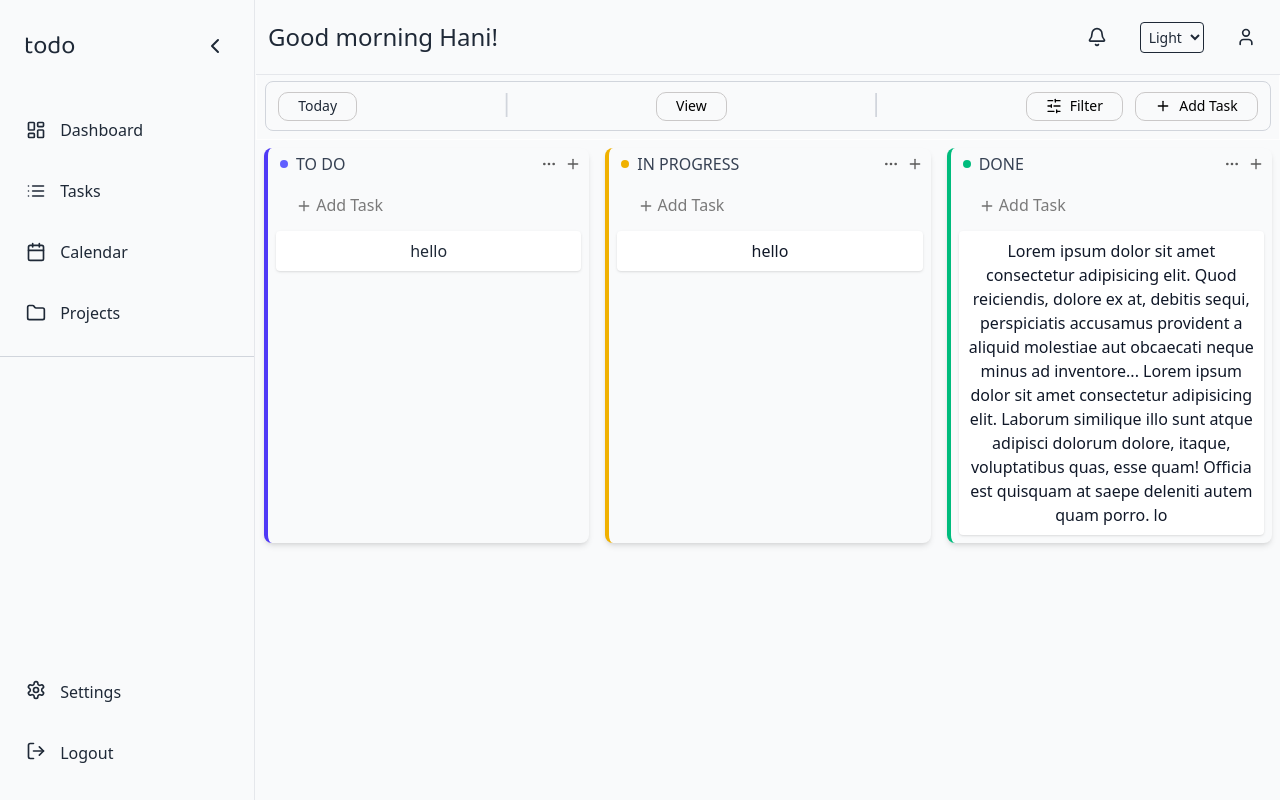
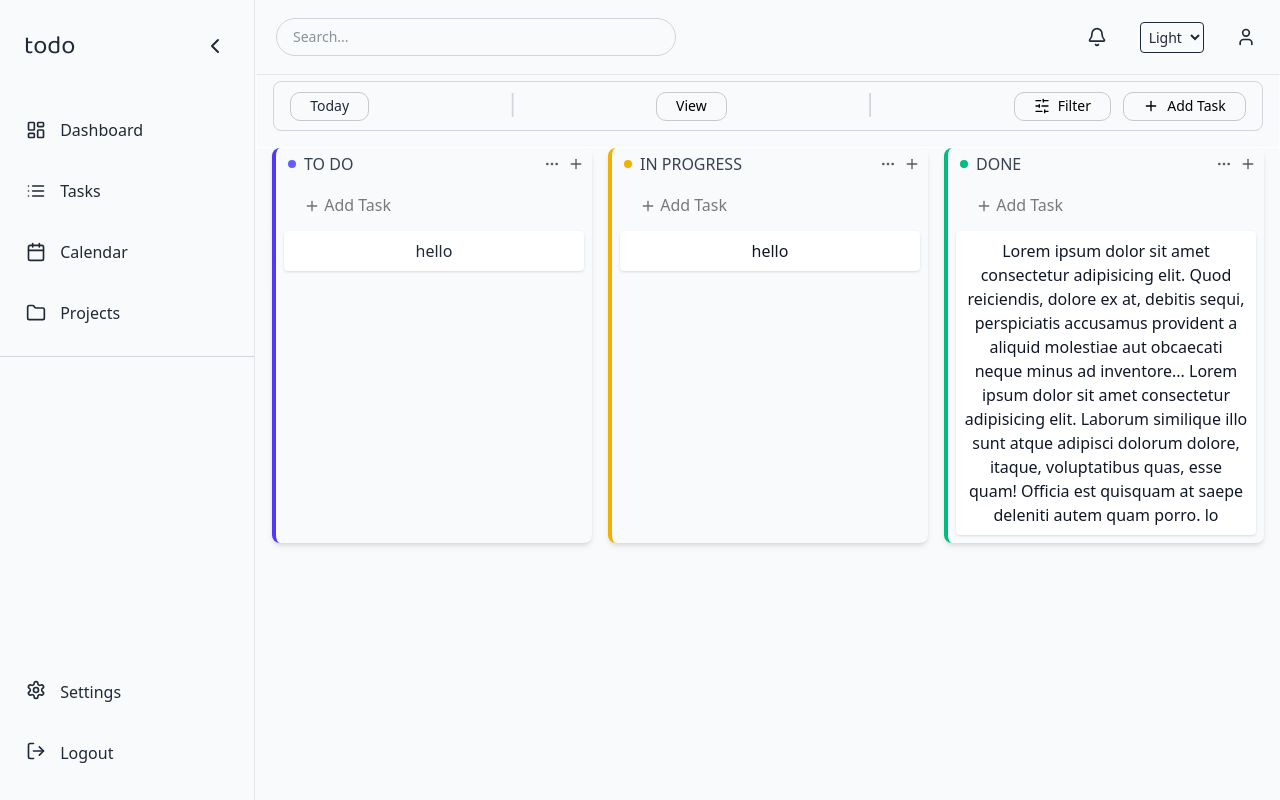
Before and after one commit to humnaliaquat/task-management-app, a React (Vite) app in the folder to-do-app/: page /tasks in a window 1280 px wide. Built offline with nearby package versions, Linux system fonts and the light colour scheme.

Commit message:
made few changes in dashboard layout, tasks page and navbar

```diff
--- a/to-do-app/src/components/Buttons.jsx
+++ b/to-do-app/src/components/Buttons.jsx
@@ -20,7 +20,7 @@ export default function Buttons({ collapsed }) {
 
   return (
     <div
-      className={`main-content flex-1  fixed top-18 right-4  bg-[#f9fafb] border p-2 z-10 ${
+      className={`main-content flex-1  fixed top-18 right-4  bg-[#f9fafb] border p-2 z-10  ${
         collapsed
           ? "left-18 w-[calc(100%-72px)]"
           : "left-64 w-[calc(100%-256px)]"
@@ -31,7 +31,7 @@ export default function Buttons({ collapsed }) {
     >
       {/* Header Row */}
       <div
-        className="header flex justify-between items-center px-3 py-1 border border-gray-300 rounded-lg  "
+        className="header flex justify-between items-center px-4 py-1 border border-gray-300 rounded-lg m-2 mt-0 "
         style={{ backgroundColor: "var(--card)", color: "var(--text)" }}
       >
         {/* Left: Date */}
--- a/to-do-app/src/components/Content.jsx
+++ b/to-do-app/src/components/Content.jsx
@@ -4,7 +4,7 @@ import { Plus, MoreHorizontal } from "lucide-react";
 export default function Content({ collapsed }) {
   return (
     <div
-      className={`absolute top-32 right-0 px-2 py-5 text-gray-900
+      className={`absolute top-32 right-0 px-4  py-5 text-gray-900
       ${collapsed ? "w-[calc(100%-72px)]" : "w-[calc(100%-256px)]"}
        overflow-y-auto`}
     >
--- a/to-do-app/src/components/Navbar.jsx
+++ b/to-do-app/src/components/Navbar.jsx
@@ -2,7 +2,7 @@ import { useContext, useState } from "react";
 import { Bell, User } from "lucide-react";
 import { ThemeContext } from "../context/ThemeContext";
 
-export default function Navbar({ collapsed }) {
+export default function Navbar({ collapsed, greetings, search }) {
   const [time, setTime] = useState(new Date());
   const { theme, toggleTheme } = useContext(ThemeContext);
 
@@ -28,9 +28,25 @@ export default function Navbar({ collapsed }) {
         color: "var(--text)",
       }}
     >
-      <h1 className="welcome text-[1.2rem] sm:text-[1.5rem] font-medium p-2">
-        {getGreeting()} Hani!
-      </h1>
+      {" "}
+      {greetings && (
+        <h1 className="welcome text-[1.2rem] sm:text-[1.5rem] font-medium p-3">
+          {getGreeting()} Hani!
+        </h1>
+      )}
+      {search && (
+        <div className="flex items-center gap-2 px-4">
+          <input
+            type="text"
+            placeholder="Search..."
+            className="bg-transparent border border-gray-300 dark:border-gray-600 rounded-full p-2 pl-4 text-sm w-[200px] sm:w-[300px] md:w-[400px]"
+            style={{
+              color: "var(--text)",
+              backgroundColor: "var(--card)",
+            }}
+          />
+        </div>
+      )}
       <div className="flex items-center gap-3">
         <button className="btn flex items-center">
           <Bell className="w-5 h-5" />
--- a/to-do-app/src/layouts/AppLayout.jsx
+++ b/to-do-app/src/layouts/AppLayout.jsx
@@ -19,7 +19,7 @@ export default function AppLayout() {
   return (
     <div>
       <SideBar collapsed={collapsed} setCollapsed={setCollapsed} />
-      <Navbar collapsed={collapsed} />
+      <Navbar collapsed={collapsed} greetings={"Good Afternoon"} />
       <div
         className={`transition-all duration-300 ${
           collapsed ? "ml-[72px]" : "ml-[256px]"
--- a/to-do-app/src/pages/Dashboard.jsx
+++ b/to-do-app/src/pages/Dashboard.jsx
@@ -2,6 +2,7 @@ import { useOutletContext } from "react-router-dom";
 import Content from "../components/Content";
 import Buttons from "../components/Buttons";
 import DashboardCards from "../components/DashboardCards";
+import Navbar from "../components/Navbar";
 
 export default function Dashboard() {
   const { collapsed } = useOutletContext();
--- a/to-do-app/src/pages/Tasks.jsx
+++ b/to-do-app/src/pages/Tasks.jsx
@@ -2,11 +2,13 @@ import React from "react";
 import { useOutletContext } from "react-router-dom";
 import Buttons from "../components/Buttons";
 import Content from "../components/Content";
+import Navbar from "../components/Navbar";
 
 export default function Tasks() {
   const { collapsed } = useOutletContext();
   return (
     <div>
+      <Navbar collapsed={collapsed} search={true} />
       <Buttons collapsed={collapsed} />
       <Content collapsed={collapsed} />
     </div>
```
